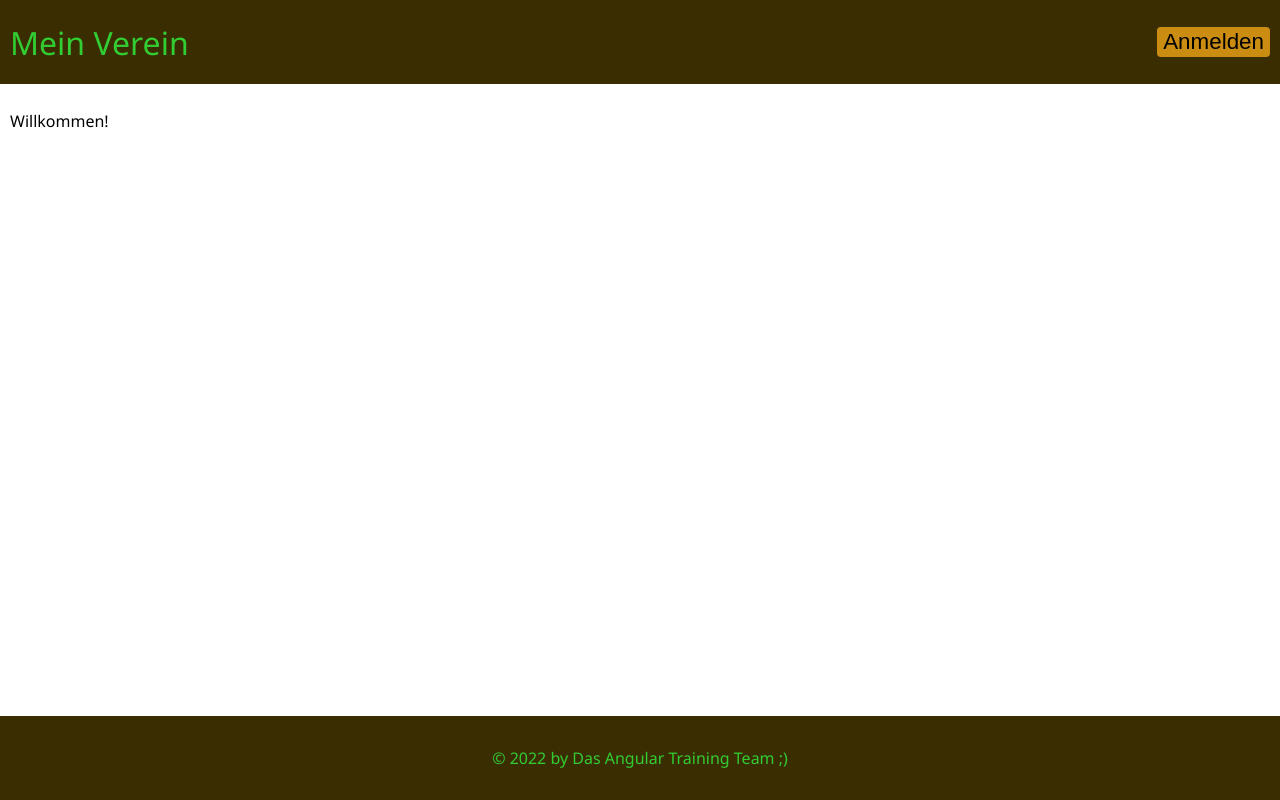
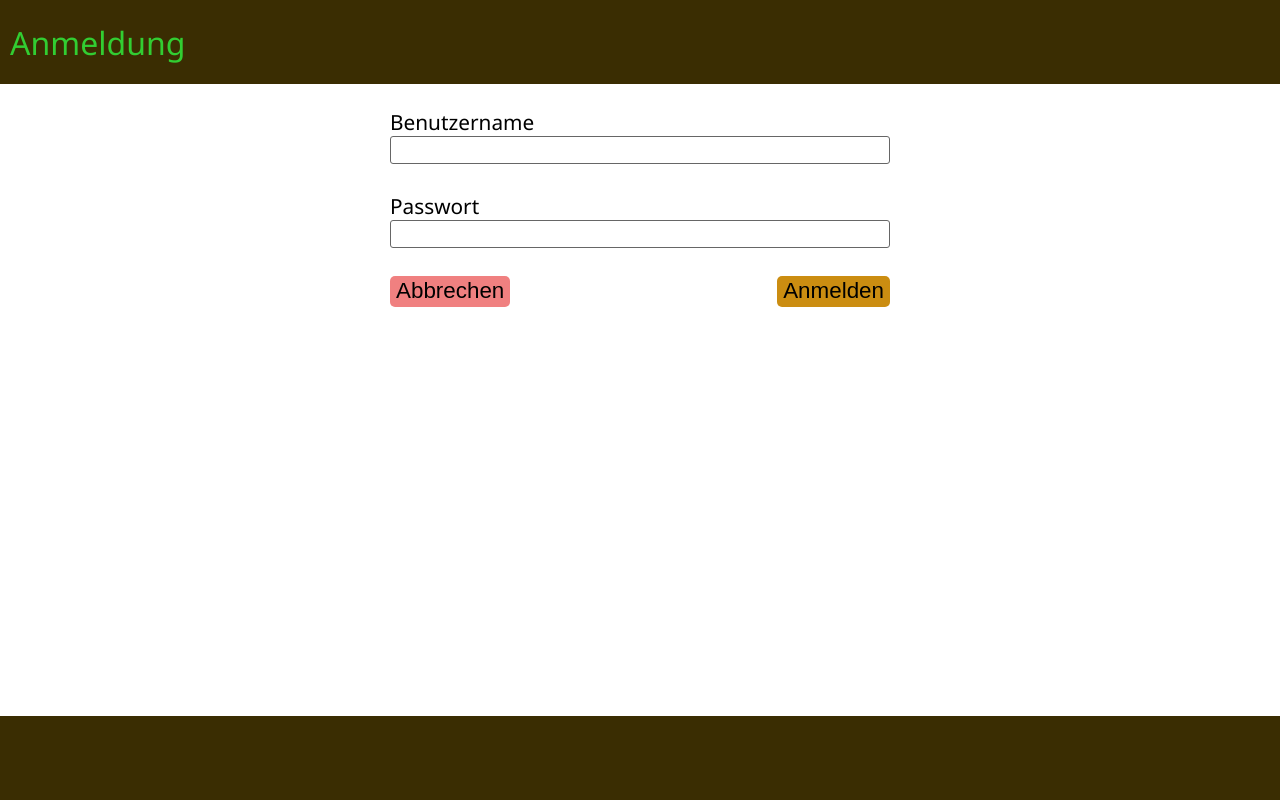
Before and after one commit to Tom4U/poc-ng-kompakt, an Angular app: page /anmeldung in a window 1280 px wide. Built offline with nearby package versions, Linux system fonts and the light colour scheme.

Commit message:
feat: add routing

```diff
--- a/src/app/app.component.ts
+++ b/src/app/app.component.ts
@@ -3,7 +3,7 @@ import { DateHelper } from "src/shared/code-helpers/date-helper";
 
 @Component({
   selector: "app-root",
-  template: `<app-home></app-home>`,
+  template: `<router-outlet></router-outlet>`,
 })
 export class AppComponent {
   constructor() {
--- a/src/app/pages/home/home.component.html
+++ b/src/app/pages/home/home.component.html
@@ -1,6 +1,5 @@
 <app-layout class="full-width" title="Mein Verein" [commands]="commands" [copyright]="copyright">
     <div class="container full-width">
-        <p *ngIf="!showLogin">Willkommen!</p>
-        <app-login *ngIf="showLogin" class="full-width" (close)="closeLogin()"></app-login>
+        <p>Willkommen!</p>
     </div>
 </app-layout>
--- a/src/app/pages/home/home.component.ts
+++ b/src/app/pages/home/home.component.ts
@@ -1,40 +1,37 @@
-import { Component } from "@angular/core";
+import { AfterViewChecked, AfterViewInit, Component, OnInit } from "@angular/core";
+import { Router } from "@angular/router";
 import { AuthService } from "src/app/services/auth.service";
 import { Command } from "src/app/shared/ui/command/command";
-import { Login } from "src/app/shared/ui/login/login";
 
 @Component({
   selector: "app-home",
   templateUrl: "./home.component.html",
   styleUrls: ['./home.component.scss'],
 })
-export class HomeComponent {
+export class HomeComponent implements AfterViewChecked {
   private year = new Date().getFullYear();
 
   copyright = `${this.year} by Das Angular Training Team ;)`;
   authenticated = false;
-  showLogin = false;
 
   commands: Command[] = [
     new Command(
       "Anmelden",
-      () => this.showLogin = true,
+      () => this.router.navigate(['anmeldung']),
       () => !this.authenticated
     ),
     new Command(
       "Abmelden",
-      () => this.auth.logout(),
+      () => this.router.navigate(['']),
       () => this.authenticated
     ),
   ];
 
-  constructor(private auth: AuthService) {
-    auth.authenticated.subscribe(authenticated => {
+  constructor(private auth: AuthService, private router: Router) {}
+
+  ngAfterViewChecked(): void {
+    this.auth.authenticated.subscribe((authenticated) => {
       this.authenticated = authenticated;
     });
   }
-
-  closeLogin(): void {
-    this.showLogin = false;
-  }
 }
--- /dev/null
+++ b/src/app/pages/not-found/not-found.component.ts
@@ -0,0 +1,20 @@
+import { Component, OnInit } from '@angular/core';
+
+@Component({
+  selector: 'app-not-found',
+  template: `
+    <app-layout title="Nicht gefunden">
+      <h2>Seite nicht gefunden!</h2>
+    </app-layout>
+  `,
+  styles: [
+  ]
+})
+export class NotFoundComponent implements OnInit {
+
+  constructor() { }
+
+  ngOnInit(): void {
+  }
+
+}
--- a/src/app/shared/ui/login/login.component.html
+++ b/src/app/shared/ui/login/login.component.html
@@ -1,3 +1,4 @@
+<app-layout title="Anmeldung">
     <div class="container">
         <p *ngIf="hasError" class="error">Bitte Anmeldedaten überprüfen</p>
         <form class="form" [formGroup]="form" (ngSubmit)="doLogin()">
@@ -12,8 +13,9 @@
                 <div class="error" [appFieldError]="form.controls['password']">Das Passwort ist erforderlich.</div>
             </div>
             <div class="actions">
-            <button type="reset" class="button reset" (click)="close.emit()">Abbrechen</button>
+                <button type="reset" class="button reset" (click)="cancel()">Abbrechen</button>
                 <button type="submit" class="button submit" [appFormSubmit]="form">Anmelden</button>
             </div>
         </form>
     </div>
+</app-layout>
--- a/src/app/shared/ui/login/login.component.ts
+++ b/src/app/shared/ui/login/login.component.ts
@@ -1,5 +1,6 @@
 import { Component, EventEmitter, Output } from '@angular/core';
 import { FormBuilder, FormGroup, NgForm } from '@angular/forms';
+import { Router } from '@angular/router';
 import { AuthService } from 'src/app/services/auth.service';
 import { Login } from './login';
 
@@ -9,16 +10,14 @@ import { Login } from './login';
   styleUrls: ["./login.component.scss"],
 })
 export class LoginComponent {
-  @Output() close = new EventEmitter();
-
   login = new Login();
   form: FormGroup;
   hasError = false;
 
-  constructor(private auth: AuthService, formBuilder: FormBuilder) {
+  constructor(private auth: AuthService, private router: Router, formBuilder: FormBuilder) {
     auth.authenticationError.subscribe(hasError => this.hasError = hasError);
     auth.authenticated.subscribe(authenticated => {
-      if (authenticated) this.close.emit();
+      if (authenticated) router.navigate(['']);
     });
 
     this.form = this.login.toForm(formBuilder);
@@ -31,4 +30,8 @@ export class LoginComponent {
       this.auth.login(username, password);
     }
   }
+
+  cancel(): void {
+    this.router.navigate(['']);
+  }
 }
```
Also changed, not shown: src/app/app.module.ts (+6 -2 lines), src/app/routing/routing.module.ts (added, +35 -0 lines). Lines whose indentation alone changed are shown as unchanged.
